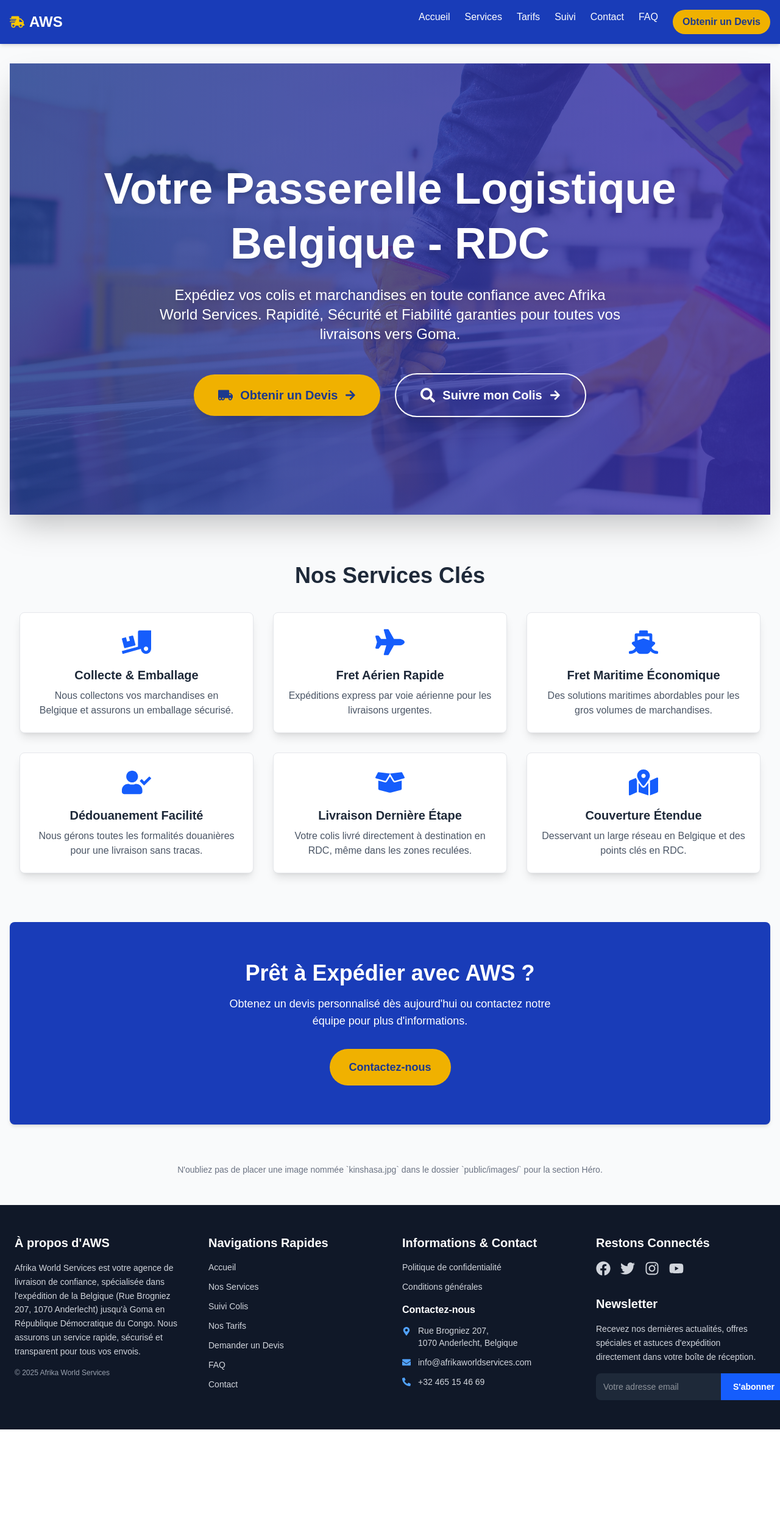
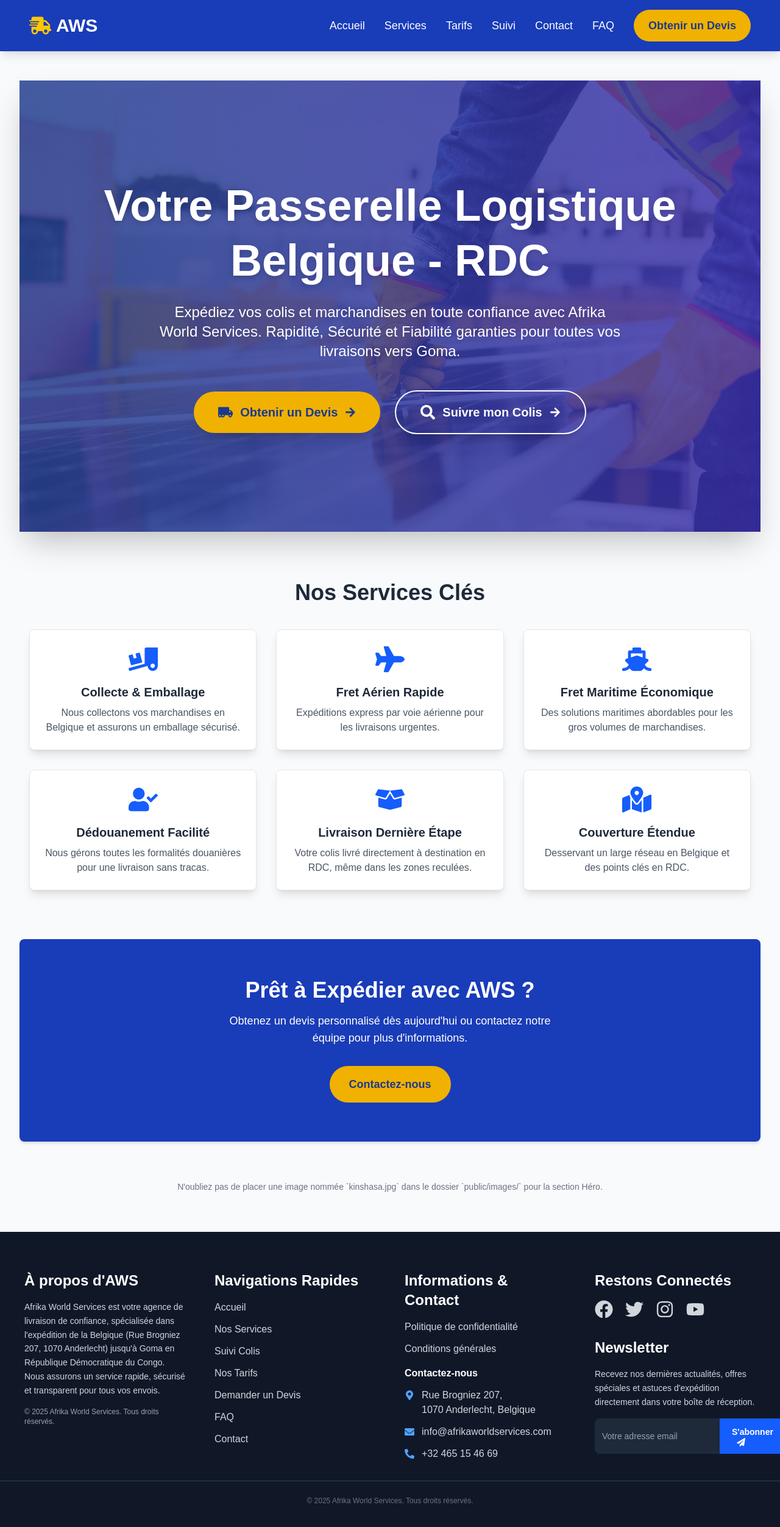
Before and after one commit to jeanlucndato/AWS, a Next.js app: page / in a window 1280 px wide. Shown: the top 2504 px of the page at 61% size. Before the commit the page ends 2344 px from the top, so only its background shows below. Built offline with nearby package versions, Linux system fonts and the light colour scheme.

Commit message:
fix the nav issues

```diff
--- a/components/layout/Footer.jsx
+++ b/components/layout/Footer.jsx
@@ -3,54 +3,54 @@ import { FaTwitter, FaFacebook, FaInstagram, FaYoutube, FaEnvelope, FaPhoneAlt,
 
 export default function Footer() {
     return (
-        <footer className="bg-gray-900 text-gray-300 py-12"> {/* Darker background, lighter text for contrast */}
-            <div className="container mx-auto px-6 grid grid-cols-1 md:grid-cols-2 lg:grid-cols-4 gap-10">
+        <footer className="bg-gray-900 text-gray-300 py-12 sm:py-16"> {/* Increased vertical padding on larger screens */}
+            <div className="container mx-auto px-6 sm:px-8 lg:px-10 grid grid-cols-1 md:grid-cols-2 lg:grid-cols-4 gap-8 md:gap-10 lg:gap-12"> {/* Adjusted gap sizes */}
                 {/* Bloc "À propos" */}
                 <div className="flex flex-col items-start">
-                    <h3 className="text-xl font-bold text-white mb-4">À propos d'AWS</h3> {/* Larger, bolder title */}
+                    <h3 className="text-xl lg:text-2xl font-bold text-white mb-4">À propos d'AWS</h3> {/* Responsive font size */}
                     <p className="text-sm leading-relaxed mb-4">
                         Afrika World Services est votre agence de livraison de confiance, spécialisée dans l'expédition de la Belgique (Rue Brogniez 207, 1070 Anderlecht) jusqu'à Goma en République Démocratique du Congo. Nous assurons un service rapide, sécurisé et transparent pour tous vos envois.
                     </p>
-                    <p className="text-xs text-gray-400">© {new Date().getFullYear()} Afrika World Services</p>
+                    <p className="text-xs text-gray-400">© {new Date().getFullYear()} Afrika World Services. Tous droits réservés.</p> {/* Added "Tous droits réservés." */}
                 </div>
 
                 {/* Bloc "Navigations Rapides" */}
                 <div>
-                    <h3 className="text-xl font-bold text-white mb-4">Navigations Rapides</h3>
-                    <ul className="space-y-3"> {/* Increased spacing */}
+                    <h3 className="text-xl lg:text-2xl font-bold text-white mb-4">Navigations Rapides</h3>
+                    <ul className="space-y-3">
                         <li>
                             <Link href="/" className="text-gray-300 hover:text-blue-400 transition-colors duration-200 flex items-center">
-                                <span className="mr-2 text-sm">Accueil</span>
+                                <span className="mr-2 text-base">Accueil</span> {/* text-base for better readability */}
                             </Link>
                         </li>
                         <li>
                             <Link href="/services" className="text-gray-300 hover:text-blue-400 transition-colors duration-200 flex items-center">
-                                <span className="mr-2 text-sm">Nos Services</span>
+                                <span className="mr-2 text-base">Nos Services</span>
                             </Link>
                         </li>
                         <li>
                             <Link href="/tracking" className="text-gray-300 hover:text-blue-400 transition-colors duration-200 flex items-center">
-                                <span className="mr-2 text-sm">Suivi Colis</span>
+                                <span className="mr-2 text-base">Suivi Colis</span>
                             </Link>
                         </li>
                         <li>
                             <Link href="/tarifs" className="text-gray-300 hover:text-blue-400 transition-colors duration-200 flex items-center">
-                                <span className="mr-2 text-sm">Nos Tarifs</span>
+                                <span className="mr-2 text-base">Nos Tarifs</span>
                             </Link>
                         </li>
                         <li>
                             <Link href="/devis" className="text-gray-300 hover:text-blue-400 transition-colors duration-200 flex items-center">
-                                <span className="mr-2 text-sm">Demander un Devis</span>
+                                <span className="mr-2 text-base">Demander un Devis</span>
                             </Link>
                         </li>
                         <li>
                             <Link href="/faq" className="text-gray-300 hover:text-blue-400 transition-colors duration-200 flex items-center">
-                                <span className="mr-2 text-sm">FAQ</span>
+                                <span className="mr-2 text-base">FAQ</span>
                             </Link>
                         </li>
                         <li>
                             <Link href="/contact" className="text-gray-300 hover:text-blue-400 transition-colors duration-200 flex items-center">
-                                <span className="mr-2 text-sm">Contact</span>
+                                <span className="mr-2 text-base">Contact</span>
                             </Link>
                         </li>
                     </ul>
@@ -58,30 +58,30 @@ export default function Footer() {
 
                 {/* Bloc "Informations Légales & Contact" */}
                 <div>
-                    <h3 className="text-xl font-bold text-white mb-4">Informations & Contact</h3>
+                    <h3 className="text-xl lg:text-2xl font-bold text-white mb-4">Informations & Contact</h3>
                     <ul className="space-y-3">
                         <li>
                             <Link href="/privacy" className="text-gray-300 hover:text-blue-400 transition-colors duration-200 flex items-center">
-                                <span className="mr-2 text-sm">Politique de confidentialité</span>
+                                <span className="mr-2 text-base">Politique de confidentialité</span>
                             </Link>
                         </li>
                         <li>
                             <Link href="/terms" className="text-gray-300 hover:text-blue-400 transition-colors duration-200 flex items-center">
-                                <span className="mr-2 text-sm">Conditions générales</span>
+                                <span className="mr-2 text-base">Conditions générales</span>
                             </Link>
                         </li>
                         <li className="mt-4">
                             <h4 className="font-semibold text-white mb-2">Contactez-nous</h4>
                         </li>
-                        <li className="flex items-start text-sm">
+                        <li className="flex items-start text-base"> {/* Adjusted text-sm to text-base */}
                             <FaMapMarkerAlt className="text-blue-400 mr-3 mt-1 flex-shrink-0" />
                             <span>Rue Brogniez 207, <br />1070 Anderlecht, Belgique</span>
                         </li>
-                        <li className="flex items-center text-sm">
+                        <li className="flex items-center text-base"> {/* Adjusted text-sm to text-base */}
                             <FaEnvelope className="text-blue-400 mr-3" />
                             <a href="mailto:info@afrikaworldservices.com" className="hover:text-blue-400 transition-colors duration-200">info@afrikaworldservices.com</a>
                         </li>
-                        <li className="flex items-center text-sm">
+                        <li className="flex items-center text-base"> {/* Adjusted text-sm to text-base */}
                             <FaPhoneAlt className="text-blue-400 mr-3" />
                             <a href="tel:+32465154669" className="hover:text-blue-400 transition-colors duration-200">+32 465 15 46 69</a>
                         </li>
@@ -90,25 +90,25 @@ export default function Footer() {
 
                 {/* Bloc "Connectez-vous & Newsletter" */}
                 <div className="flex flex-col items-start">
-                    <h3 className="text-xl font-bold text-white mb-4">Restons Connectés</h3>
+                    <h3 className="text-xl lg:text-2xl font-bold text-white mb-4">Restons Connectés</h3>
                     {/* Social Media Icons */}
-                    <div className="flex space-x-4 mb-8"> {/* Increased spacing and larger icons */}
+                    <div className="flex space-x-5 mb-8"> {/* Increased space-x for better icon separation */}
                         <a href="#" className="text-gray-300 hover:text-blue-400 transition-colors duration-200" aria-label="Suivez-nous sur Facebook">
-                            <FaFacebook className="text-2xl" />
+                            <FaFacebook className="text-3xl" /> {/* Larger icons */}
                         </a>
                         <a href="#" className="text-gray-300 hover:text-blue-400 transition-colors duration-200" aria-label="Suivez-nous sur Twitter">
-                            <FaTwitter className="text-2xl" />
+                            <FaTwitter className="text-3xl" />
                         </a>
                         <a href="#" className="text-gray-300 hover:text-blue-400 transition-colors duration-200" aria-label="Suivez-nous sur Instagram">
-                            <FaInstagram className="text-2xl" />
+                            <FaInstagram className="text-3xl" />
                         </a>
                         <a href="#" className="text-gray-300 hover:text-blue-400 transition-colors duration-200" aria-label="Suivez-nous sur YouTube">
-                            <FaYoutube className="text-2xl" />
+                            <FaYoutube className="text-3xl" />
                         </a>
                     </div>
 
                     {/* Newsletter Form */}
-                    <h3 className="text-xl font-bold text-white mb-4">Newsletter</h3>
+                    <h3 className="text-xl lg:text-2xl font-bold text-white mb-4">Newsletter</h3>
                     <p className="text-sm mb-4 leading-relaxed">
                         Recevez nos dernières actualités, offres spéciales et astuces d'expédition directement dans votre boîte de réception.
                     </p>
@@ -116,22 +116,23 @@ export default function Footer() {
                         <input
                             type="email"
                             placeholder="Votre adresse email"
-                            className="bg-gray-800 text-white p-3 rounded-l-lg focus:outline-none focus:ring-2 focus:ring-blue-500 flex-grow text-sm"
+                            className="bg-gray-800 text-white p-3 rounded-l-lg focus:outline-none focus:ring-2 focus:ring-blue-500 flex-grow text-sm placeholder-gray-400" // Added placeholder color
                             aria-label="Votre adresse email pour la newsletter"
                         />
                         <button
                             type="submit"
-                            className="bg-blue-600 hover:bg-blue-700 text-white px-5 py-3 rounded-r-lg font-semibold text-sm transition-colors duration-200"
+                            className="bg-blue-600 hover:bg-blue-700 text-white px-5 py-3 rounded-r-lg font-semibold text-sm transition-colors duration-200 flex-shrink-0" // flex-shrink-0 to prevent button from shrinking
                         >
                             S'abonner
+                            <FaPaperPlane className="ml-2" /> {/* Added an icon for the subscribe button */}
                         </button>
                     </form>
                 </div>
             </div>
-            {/* Optional: Add a subtle line above the copyright if preferred */}
-            {/* <div className="mt-8 border-t border-gray-700 pt-6 text-center text-xs text-gray-500">
+            {/* Copyright below the main footer blocks for better separation */}
+            <div className="mt-8 border-t border-gray-700 pt-6 text-center text-xs text-gray-500 px-6 sm:px-8 lg:px-10">
                 <p>© {new Date().getFullYear()} Afrika World Services. Tous droits réservés.</p>
-            </div> */}
+            </div>
         </footer>
     );
 }
--- a/components/layout/Layout.jsx
+++ b/components/layout/Layout.jsx
@@ -1,19 +1,20 @@
 // components/layout/Layout.jsx
 import Navbar from './Navbar';
 import Footer from './Footer';
-import Head from 'next/head'; // Pour la balise <head>
+import Head from 'next/head';
 
 function Layout({ children }) {
     return (
         <>
             <Head>
-                <title>African Web Services - Shipping Belgique vers RDC</title>
+                <title>Afrika World Services - Expédition Belgique vers RDC</title>
                 <meta name="description" content="Votre partenaire de confiance pour des services de shipping rapides et sécurisés de la Belgique vers la République Démocratique du Congo." />
-                <link rel="icon" href="/favicon.ico" /> {/* Assurez-vous d'avoir un favicon dans public/ */}
+                <link rel="icon" href="/favicon.ico" />
             </Head>
             <div className="flex flex-col min-h-screen bg-gray-50">
                 <Navbar />
-                <main className="flex-grow container mx-auto px-4 py-8">
+                {/* Ensure main content is responsive and has appropriate vertical padding */}
+                <main className="flex-grow container mx-auto px-4 sm:px-6 lg:px-8 py-8 sm:py-12">
                     {children}
                 </main>
                 <Footer />
--- a/components/layout/Navbar.jsx
+++ b/components/layout/Navbar.jsx
@@ -1,11 +1,31 @@
 // components/layout/Navbar.jsx
 import Link from 'next/link';
-import { useState } from 'react';
+import { useState, useEffect } from 'react'; // <--- Assure-toi d'importer useEffect
 import { FaBars, FaTimes, FaShippingFast } from 'react-icons/fa';
 import { motion, AnimatePresence } from 'framer-motion';
 
 function Navbar() {
     const [isOpen, setIsOpen] = useState(false);
+
+    // --- C'EST LE CODE CLÉ À AJOUTER OU À VÉRIFIER ---
+    useEffect(() => {
+        if (isOpen) {
+            // Empêche le défilement du body lorsque le menu est ouvert
+            document.body.style.overflow = 'hidden';
+            // Optionnel: Empêche également le défilement du document HTML (certains navigateurs préfèrent cela)
+            document.documentElement.style.overflow = 'hidden';
+        } else {
+            // Rétablit le défilement normal lorsque le menu est fermé
+            document.body.style.overflow = ''; // ou 'auto'
+            document.documentElement.style.overflow = ''; // ou 'auto'
+        }
+
+        // Fonction de nettoyage: s'exécute lorsque le composant est démonté ou avant que l'effet ne se réexécute
+        return () => {
+            document.body.style.overflow = '';
+            document.documentElement.style.overflow = '';
+        };
+    }, [isOpen]); // L'effet s'exécute chaque fois que 'isOpen' change
 
     const navVariants = {
         hidden: { opacity: 0, y: -20 },
@@ -13,35 +33,36 @@ function Navbar() {
     };
 
     const mobileMenuVariants = {
-        hidden: { opacity: 0, x: "100%" },
+        hidden: { opacity: 0, x: "50%" },
         visible: { opacity: 1, x: 0, transition: { duration: 0.3, ease: "easeOut" } },
-        exit: { opacity: 0, x: "100%", transition: { duration: 0.2, ease: "easeIn" } },
+        exit: { opacity: 0, x: "50%", transition: { duration: 0.2, ease: "easeIn" } },
     };
 
     return (
         <motion.nav
-            className="bg-blue-800 p-4 shadow-md sticky top-0 z-50"
+            className="bg-blue-800 p-4 shadow-lg sticky top-0 z-50"
             initial="hidden"
             animate="visible"
             variants={navVariants}
         >
-            <div className="container mx-auto flex justify-between items-center">
+            <div className="container mx-auto flex justify-between items-center px-4 sm:px-6 lg:px-8">
                 {/* Logo */}
-                <Link href="/" className="flex items-center text-white text-2xl font-bold">
-                    <FaShippingFast className="mr-2 text-yellow-400" /> AWS
+                <Link href="/" className="flex items-center text-white text-2xl md:text-3xl font-bold">
+                    <FaShippingFast className="mr-2 text-yellow-400 text-3xl md:text-4xl" />
+                    AWS
                 </Link>
 
                 {/* Menu Desktop */}
-                <div className="hidden md:flex space-x-6">
-                    <Link href="/" className="text-white hover:text-yellow-400 transition duration-300">Accueil</Link>
-                    <Link href="/services" className="text-white hover:text-yellow-400 transition duration-300">Services</Link>
-                    <Link href="/tarifs" className="text-white hover:text-yellow-400 transition duration-300">Tarifs</Link>
-                    <Link href="/suivi" className="text-white hover:text-yellow-400 transition duration-300">Suivi</Link>
-                    <Link href="/contact" className="text-white hover:text-yellow-400 transition duration-300">Contact</Link>
-                    <Link href="/faq" className="text-white hover:text-yellow-400 transition duration-300">FAQ</Link>
+                <div className="hidden md:flex items-center space-x-6 lg:space-x-8">
+                    <Link href="/" className="text-white text-lg hover:text-yellow-400 transition duration-300">Accueil</Link>
+                    <Link href="/services" className="text-white text-lg hover:text-yellow-400 transition duration-300">Services</Link>
+                    <Link href="/tarifs" className="text-white text-lg hover:text-yellow-400 transition duration-300">Tarifs</Link>
+                    <Link href="/suivi" className="text-white text-lg hover:text-yellow-400 transition duration-300">Suivi</Link>
+                    <Link href="/contact" className="text-white text-lg hover:text-yellow-400 transition duration-300">Contact</Link>
+                    <Link href="/faq" className="text-white text-lg hover:text-yellow-400 transition duration-300">FAQ</Link>
                     <motion.a
                         href="/devis"
-                        className="bg-yellow-500 text-blue-900 px-4 py-2 rounded-full font-semibold hover:bg-yellow-400 transition-colors duration-300"
+                        className="bg-yellow-500 text-blue-900 px-6 py-3 rounded-full font-semibold hover:bg-yellow-400 transition-colors duration-300 text-lg"
                         whileHover={{ scale: 1.05 }}
                         whileTap={{ scale: 0.95 }}
                     >
@@ -51,8 +72,8 @@ function Navbar() {
 
                 {/* Bouton Menu Mobile */}
                 <div className="md:hidden">
-                    <button onClick={() => setIsOpen(!isOpen)} className="text-white focus:outline-none">
-                        {isOpen ? <FaTimes size={24} /> : <FaBars size={24} />}
+                    <button onClick={() => setIsOpen(!isOpen)} className="text-white focus:outline-none p-2 rounded-md hover:bg-blue-700">
+                        {isOpen ? <FaTimes size={28} /> : <FaBars size={28} />}
                     </button>
                 </div>
             </div>
@@ -61,21 +82,21 @@ function Navbar() {
             <AnimatePresence>
                 {isOpen && (
                     <motion.div
-                        className="md:hidden bg-blue-700 mt-4 py-2 px-4 space-y-2 rounded-md"
+                        className="md:hidden bg-blue-700 absolute top-full left-0 w-full py-4 px-6 space-y-4 shadow-lg rounded-b-lg"
                         initial="hidden"
                         animate="visible"
                         exit="exit"
                         variants={mobileMenuVariants}
                     >
-                        <Link href="/" className="block text-white hover:text-yellow-400 py-2" onClick={() => setIsOpen(false)}>Accueil</Link>
-                        <Link href="/services" className="block text-white hover:text-yellow-400 py-2" onClick={() => setIsOpen(false)}>Services</Link>
-                        <Link href="/tarifs" className="block text-white hover:text-yellow-400 py-2" onClick={() => setIsOpen(false)}>Tarifs</Link>
-                        <Link href="/suivi" className="block text-white hover:text-yellow-400 py-2" onClick={() => setIsOpen(false)}>Suivi</Link>
-                        <Link href="/contact" className="block text-white hover:text-yellow-400 py-2" onClick={() => setIsOpen(false)}>Contact</Link>
-                        <Link href="/faq" className="block text-white hover:text-yellow-400 py-2" onClick={() => setIsOpen(false)}>FAQ</Link>
+                        <Link href="/" className="block text-white text-lg hover:text-yellow-400 py-2 border-b border-blue-600 last:border-b-0" onClick={() => setIsOpen(false)}>Accueil</Link>
+                        <Link href="/services" className="block text-white text-lg hover:text-yellow-400 py-2 border-b border-blue-600 last:border-b-0" onClick={() => setIsOpen(false)}>Services</Link>
+                        <Link href="/tarifs" className="block text-white text-lg hover:text-yellow-400 py-2 border-b border-blue-600 last:border-b-0" onClick={() => setIsOpen(false)}>Tarifs</Link>
+                        <Link href="/suivi" className="block text-white text-lg hover:text-yellow-400 py-2 border-b border-blue-600 last:border-b-0" onClick={() => setIsOpen(false)}>Suivi</Link>
+                        <Link href="/contact" className="block text-white text-lg hover:text-yellow-400 py-2 border-b border-blue-600 last:border-b-0" onClick={() => setIsOpen(false)}>Contact</Link>
+                        <Link href="/faq" className="block text-white text-lg hover:text-yellow-400 py-2 border-b border-blue-600 last:border-b-0" onClick={() => setIsOpen(false)}>FAQ</Link>
                         <motion.a
                             href="/devis"
-                            className="block bg-yellow-500 text-blue-900 px-4 py-2 mt-2 rounded-full font-semibold text-center hover:bg-yellow-400 transition-colors duration-300"
+                            className="block bg-yellow-500 text-blue-900 px-6 py-3 mt-4 rounded-full font-semibold text-center hover:bg-yellow-400 transition-colors duration-300 text-lg"
                             whileHover={{ scale: 1.05 }}
                             whileTap={{ scale: 0.95 }}
                             onClick={() => setIsOpen(false)}
--- a/pages/contact.js
+++ b/pages/contact.js
@@ -25,6 +25,7 @@ export default function ContactPage() {
     };
 
     return (
+
         <div className="container mx-auto px-4 py-16">
             {/* Hero Section */}
             <motion.div
--- a/styles/globals.css
+++ b/styles/globals.css
@@ -1,3 +1,5 @@
+/* styles/globals.css */
+
 @import "tailwindcss";
 
 :root {
@@ -19,8 +21,30 @@
   }
 }
 
+/* --- DÉBUT DE LA CORRECTION POUR LE SAUT DE LA FENÊTRE --- */
+
+/* Pour les navigateurs Webkit (Chrome, Safari, Edge) */
+/* C'EST UNE RÈGLE SÉPARÉE ET DOIT ÊTRE HORS DU BLOC 'body {}' */
+body::-webkit-scrollbar {
+  display: none;
+  /* Cache la barre de défilement visuellement */
+  width: 0;
+  /* Assure qu'elle ne prend pas d'espace dans la mise en page */
+}
+
+/* Votre bloc principal de styles pour le 'body' */
 body {
   background: var(--background);
   color: var(--foreground);
   font-family: Arial, Helvetica, sans-serif;
+
+  /* Pour Firefox */
+  scrollbar-width: none;
+  /* Cache la barre de défilement visuellement */
+
+  /* Pour Internet Explorer/Edge Legacy (moins courant de nos jours) */
+  -ms-overflow-style: none;
+  /* Cache la barre de défilement visuellement */
 }
+
+/* --- FIN DE LA CORRECTION POUR LE SAUT DE LA FENÊTRE --- */
```
